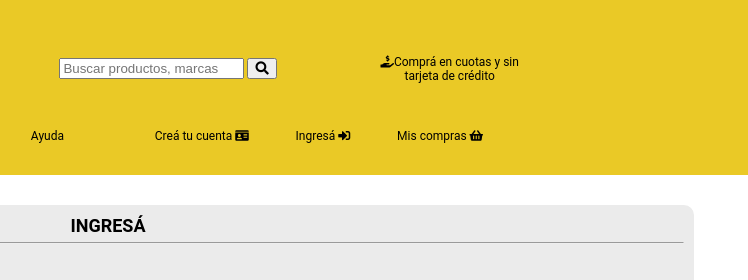
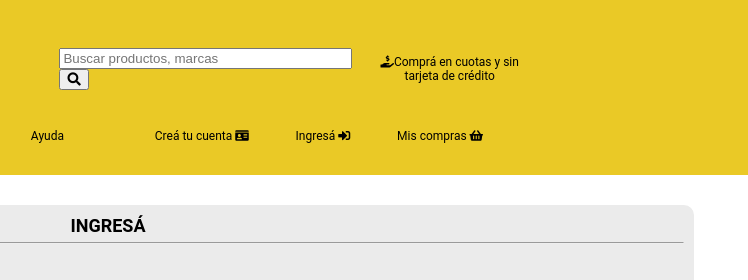
Before and after one commit to JuanMaRoldan/tp_05MercadoLiebre, a website: page views/login.html in a window 1280 px wide. Shown: the top 280 px of the page, 532-1280 px from the left. Drawn offline with Linux system fonts and the light colour scheme.

Commit message:
saved changes

```diff
--- a/views/login.html
+++ b/views/login.html
@@ -25,7 +25,7 @@
                         </a>
                     </div>
                     <div class="search">
-                        <input class="buscador" type="text" placeholder="Buscar productos, marcas" style="width: 100%';">
+                        <input class="buscador" type="text" placeholder="Buscar productos, marcas" style="width: 100%">
                         <button><i class="fas fa-search"></i></button>
                     </div>
                 </div>
@@ -96,7 +96,6 @@
                     porque estás siempre protegid@.
                     </p>
             </section>
-
             <section class="copyright">
                 <p>Copyright © 1999-2020 MercadoLiebre S.R.L.</p>
             </section>
```
